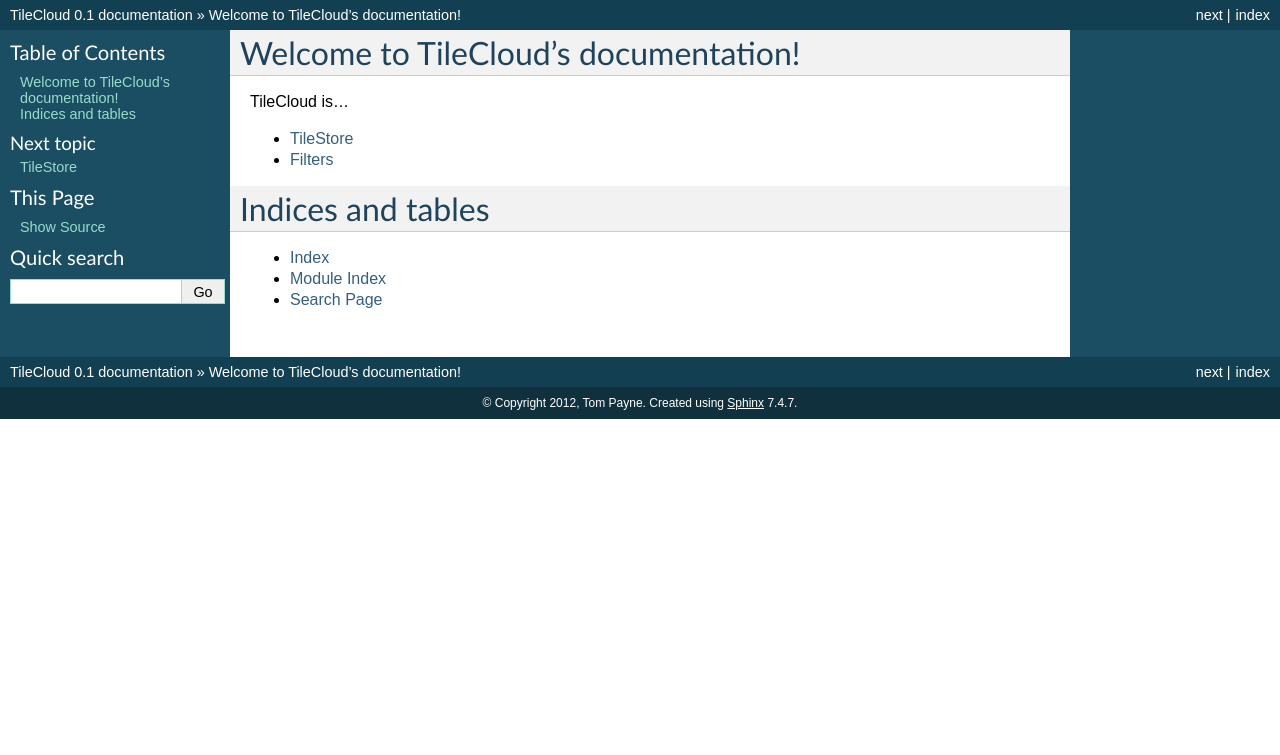
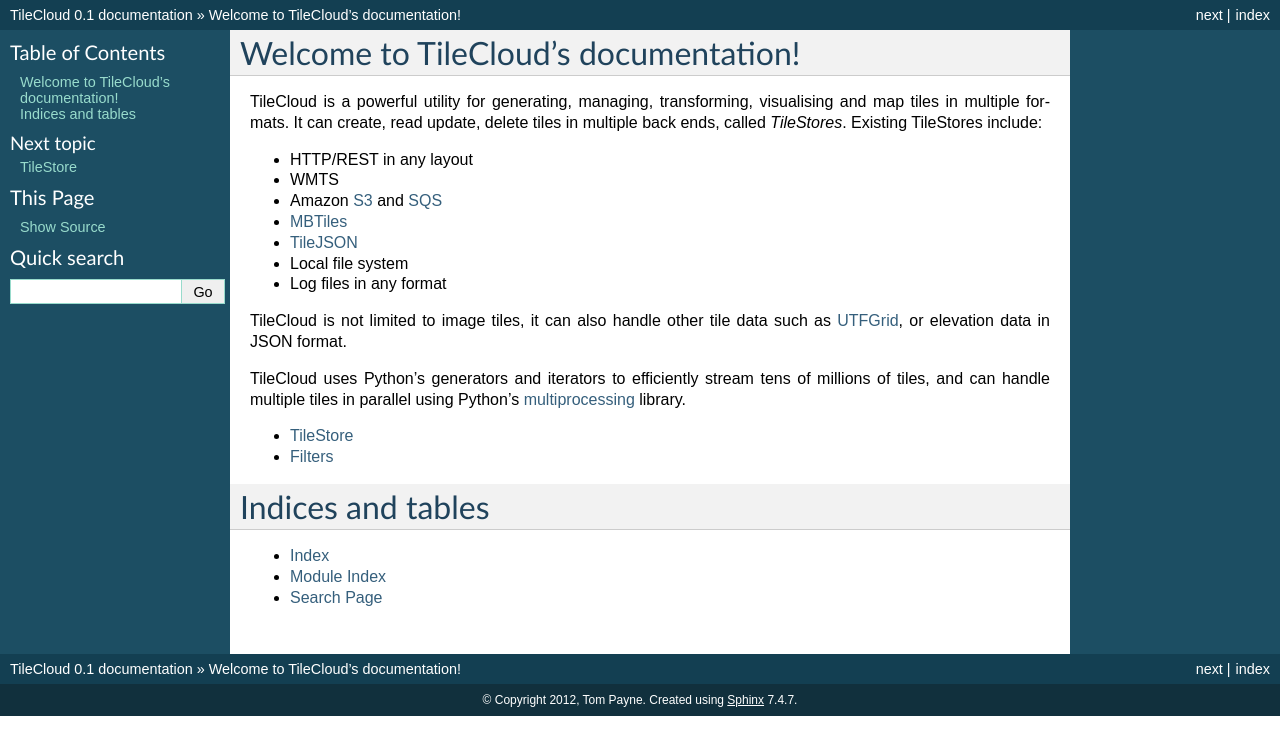
Before and after one commit to camptocamp/tilecloud, a Sphinx documentation site: the page built from docs/index.rst, in a window 1280 px wide. Shown: the top 755 px of the page. Built offline with Sphinx 7.4.7, drawn with Linux system fonts in a browser that asks for light colours.

Commit message:
introduce TileCloud on the doc front page

```diff
--- a/docs/index.rst
+++ b/docs/index.rst
@@ -6,7 +6,27 @@
 Welcome to TileCloud's documentation!
 =====================================
 
-TileCloud is...
+TileCloud is a powerful utility for generating, managing, transforming,
+visualising and map tiles in multiple formats.  It can create, read update,
+delete tiles in multiple back ends, called *TileStores*. Existing TileStores
+include:
+
+* HTTP/REST in any layout
+* WMTS
+* Amazon `S3 <http://aws.amazon.com/s3/>`_ and `SQS
+  <http://aws.amazon.com/sqs/>`_
+* `MBTiles <https://github.com/mapbox/mbtiles-spec>`_
+* `TileJSON <https://github.com/mapbox/TileJSON>`_
+* Local file system
+* Log files in any format
+
+TileCloud is not limited to image tiles, it can also handle other tile data
+such as `UTFGrid <https://github.com/mapbox/utfgrid-spec>`_, or elevation data in
+JSON format.
+
+TileCloud uses Python's generators and iterators to efficiently stream tens of
+millions of tiles, and can handle multiple tiles in parallel using Python's
+`multiprocessing <http://docs.python.org/library/multiprocessing.html>`_ library.
 
 .. toctree::
    :maxdepth: 1
```
